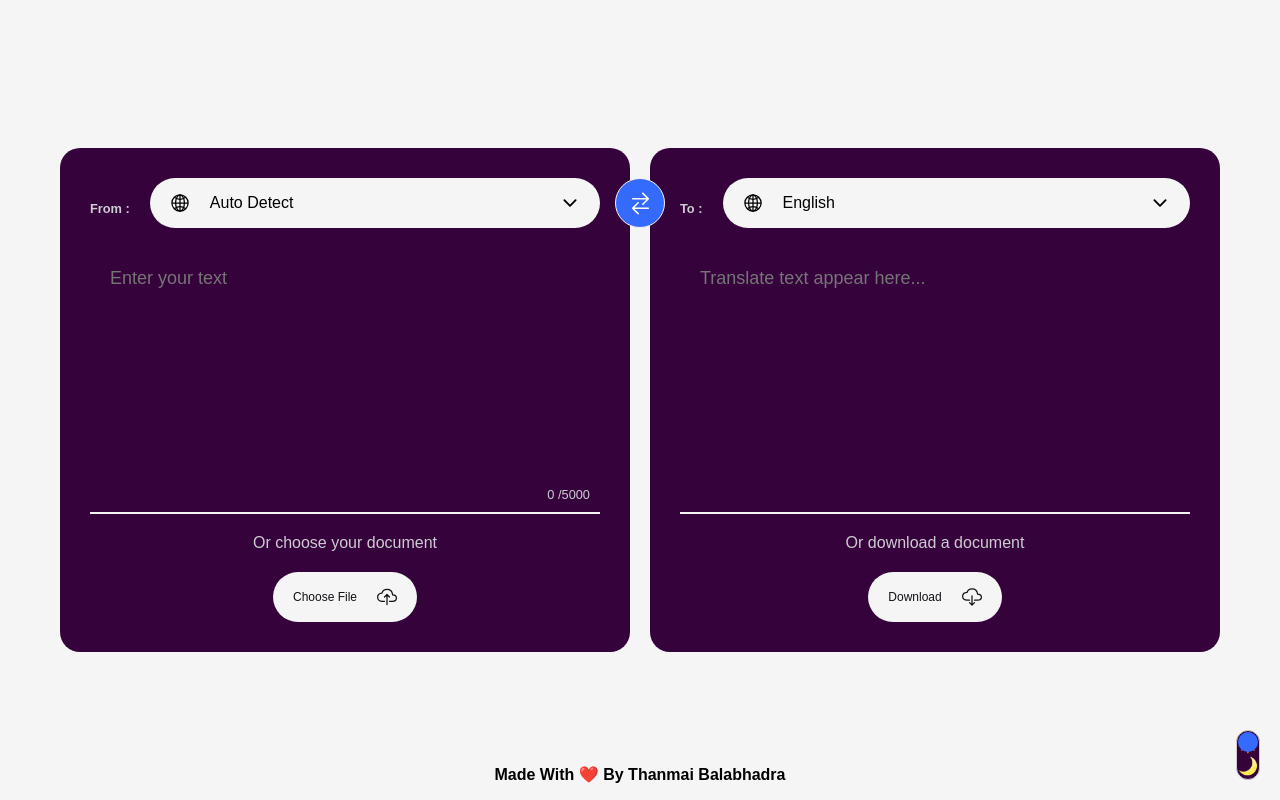
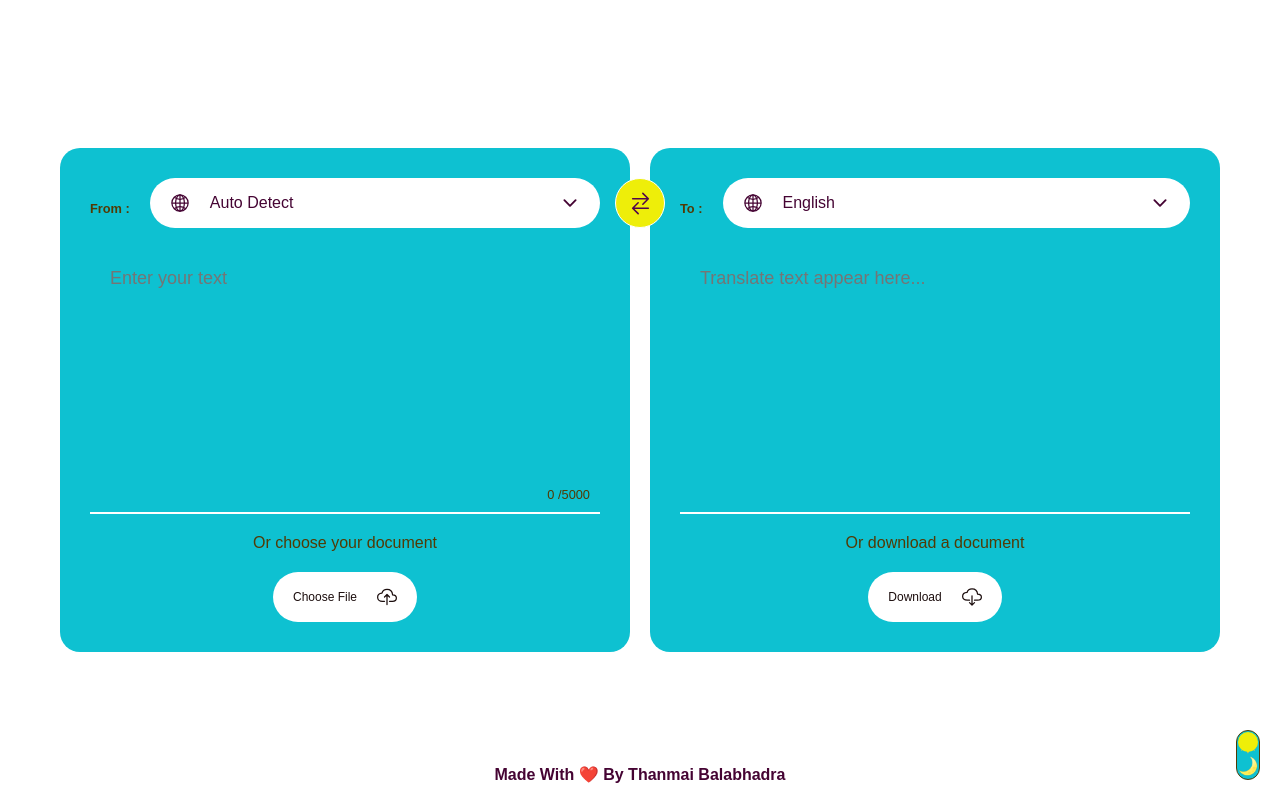
Before and after one commit to ThanmaiBalabhadra/Transly, a plain HTML site: page Index.html in a window 1280 px wide. Drawn offline with nearby package versions, Linux system fonts and the light colour scheme.

Commit message:
Update Style.css

```diff
--- a/Style.css
+++ b/Style.css
@@ -1,11 +1,11 @@
 :root {
-  --primary-color: #356aff;
-  --bg-color: #f5f5f5;
-  --light-bg-color: #36023c;
-  --text-color: #111116;
-  --light-text-color: #cdccd1;
-  --light-secoundry-color: #000000;
-  --primary-text-color: #fff;
+  --primary-color: #eeee09;
+  --bg-color: #ffffff;
+  --light-bg-color: #0ec1d1;
+  --text-color: #1c0e0e;
+  --light-text-color: #523a04;
+  --light-secoundry-color: #450433;
+  --primary-text-color: #51044b;
 }
 * {
   margin: 0;
```
